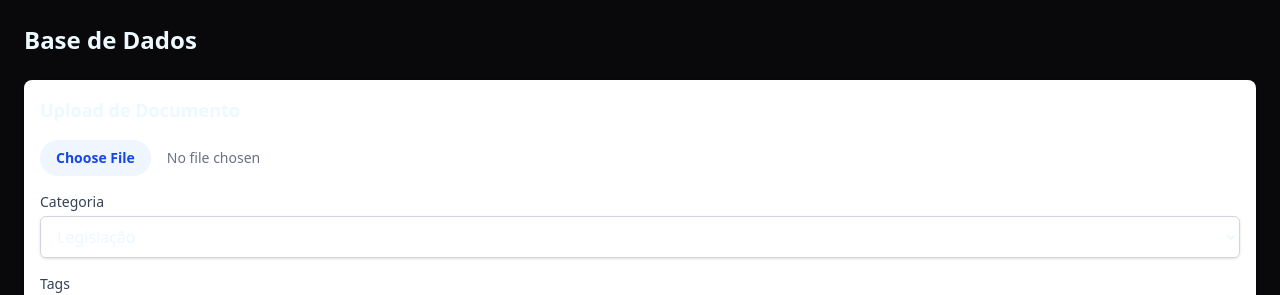
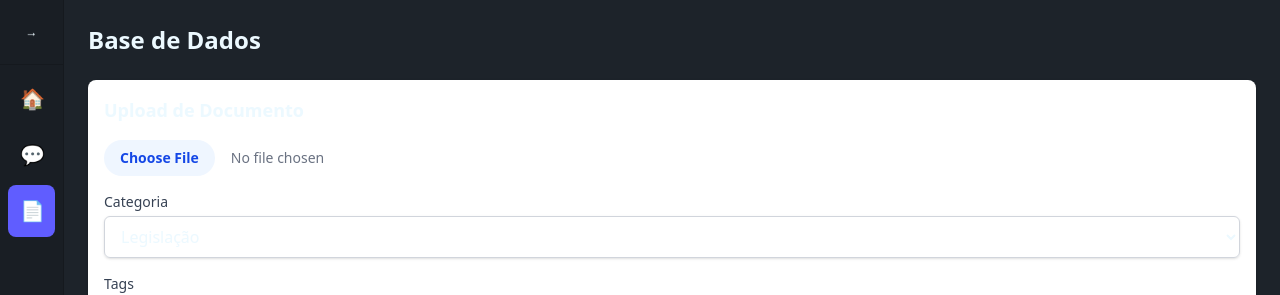
Before and after one commit to AbraaoM/ACFI, a Next.js app in the folder frontend/: page /base-dados in a window 1280 px wide. Shown: the top 295 px of the page. Built offline with nearby package versions, Linux system fonts and the light colour scheme; no server answers.

Commit message:
feat: update menu items to reflect correct navigation for document management and knowledge base

```diff
--- a/frontend/src/app/base-dados/page.tsx
+++ b/frontend/src/app/base-dados/page.tsx
@@ -4,6 +4,7 @@ import { useState, useEffect } from 'react';
 import { Document } from '@/models/document';
 import { DocumentCategory } from '@/enums/document_category_enum';
 import { DocumentService } from '@/services/documentService';
+import Menu from '@/components/Menu';
 
 export default function BaseDadosPage() {
   const [documents, setDocuments] = useState<Document[]>([]);
@@ -61,7 +62,10 @@ export default function BaseDadosPage() {
   };
 
   return (
-    <div className="p-6">
+    <div className="flex h-screen bg-base-100">
+      <Menu />
+
+      <div className="flex-1 p-6 overflow-auto">
         <h1 className="text-2xl font-bold mb-6">Base de Dados</h1>
 
         {/* Upload Section */}
@@ -158,5 +162,6 @@ export default function BaseDadosPage() {
           )}
         </div>
       </div>
+    </div>
   );
 }
--- a/frontend/src/components/Menu.tsx
+++ b/frontend/src/components/Menu.tsx
@@ -25,10 +25,10 @@ const menuItems: MenuItem[] = [
     description: 'Assistente para questões tributárias'
   },
   {
-    name: 'Documentos',
-    href: '/documentos',
+    name: 'Base de Conhecimento',
+    href: '/base-dados',
     icon: '📄',
-    description: 'Gerenciar documentos'
+    description: 'Gerenciar Base de Conhecimento'
   }
 ]
 
```
Lines whose indentation alone changed are shown as unchanged.
